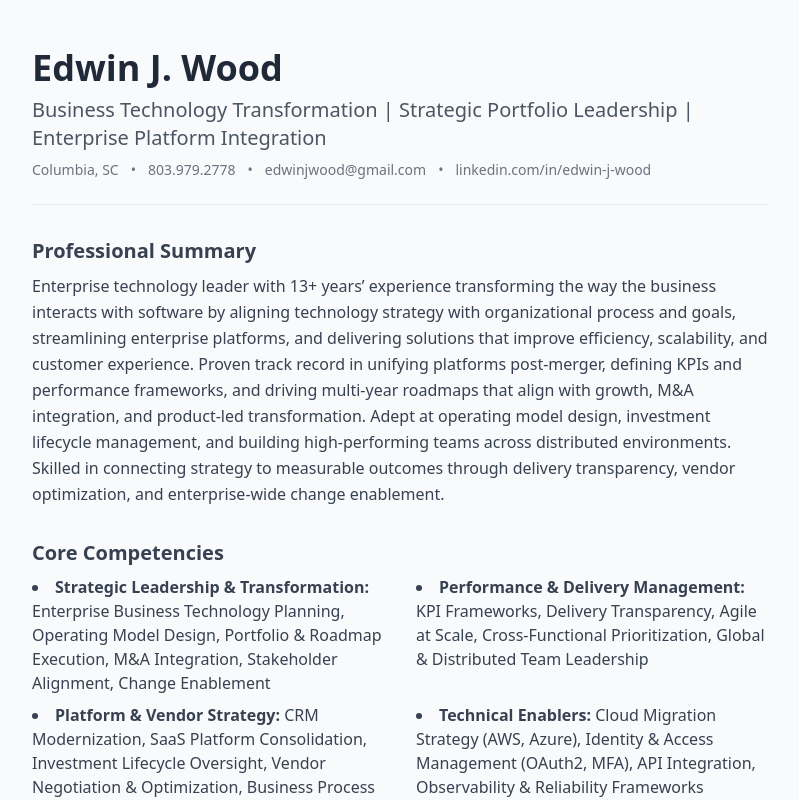
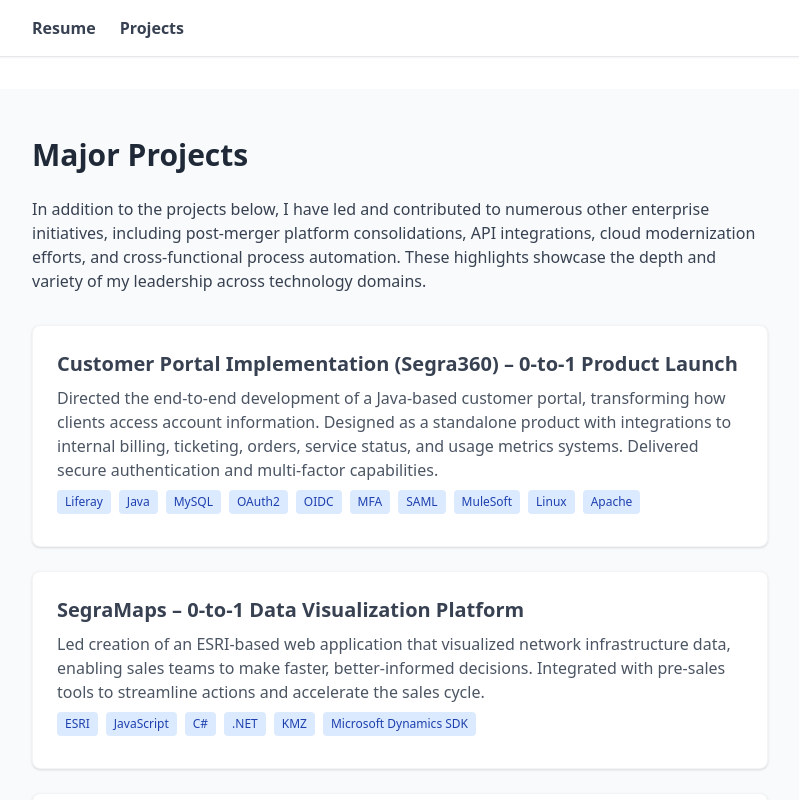
Before and after one commit to edwinjwood/portfolio-builder, a React (Vite) app: page /projects in a window 1280 px wide. Shown: the top 800 px of the page, without its empty margins (240-1039 px from the left). Built offline with nearby package versions, Linux system fonts and the light colour scheme.

Commit message:
added project page

```diff
--- a/package.json
+++ b/package.json
@@ -11,7 +11,8 @@
   },
   "dependencies": {
     "react": "^19.1.1",
-    "react-dom": "^19.1.1"
+    "react-dom": "^19.1.1",
+    "react-router-dom": "^7.8.0"
   },
   "devDependencies": {
     "@eslint/js": "^9.33.0",
--- a/src/App.jsx
+++ b/src/App.jsx
@@ -1,6 +1,10 @@
+
 import './App.css';
+import { BrowserRouter as Router, Routes, Route, Link } from 'react-router-dom';
+import Projects from './Projects';
 
-function App() {
+
+function Resume() {
   return (
     <main className="bg-gray-50 min-h-screen font-sans text-gray-900">
       <div className="max-w-3xl mx-auto py-12 px-4">
@@ -23,7 +27,9 @@
         <section className="mb-8">
           <h3 className="text-xl font-semibold text-gray-700 mb-2">Professional Summary</h3>
           <p className="text-gray-700 leading-relaxed">
-            Enterprise technology leader with 13+ years’ experience transforming the way the business interacts with software by aligning technology strategy with organizational process and goals, streamlining enterprise platforms, and delivering solutions that improve efficiency, scalability, and customer experience. Proven track record in unifying platforms post-merger, defining KPIs and performance frameworks, and driving multi-year roadmaps that align with growth, M&A integration, and product-led transformation. Adept at operating model design, investment lifecycle management, and building high-performing teams across distributed environments. Skilled in connecting strategy to measurable outcomes through delivery transparency, vendor optimization, and enterprise-wide change enablement.
+            Enterprise technology leader with 13+ years’ experience transforming how businesses interact with software by aligning technology strategy with organizational goals, streamlining enterprise platforms, and delivering solutions that drive efficiency, scalability, and exceptional customer experiences. Proven track record in unifying platforms post-merger, defining KPIs and performance frameworks, and leading multi-year roadmaps aligned with growth, M&A integration, and product-led transformation. Skilled in operating model design, investment lifecycle management, and building high-performing distributed teams. Adept at translating strategy into measurable outcomes through delivery transparency, vendor optimization, and enterprise-wide change enablement.
+
+
           </p>
         </section>
 
@@ -78,4 +84,21 @@
   );
 }
 
+function App() {
+  return (
+    <Router>
+      <nav className="bg-white border-b shadow-sm py-4 mb-8">
+        <div className="max-w-3xl mx-auto flex gap-6 px-4">
+          <Link to="/" className="text-gray-700 font-semibold hover:text-blue-600 transition">Resume</Link>
+          <Link to="/projects" className="text-gray-700 font-semibold hover:text-blue-600 transition">Projects</Link>
+        </div>
+      </nav>
+      <Routes>
+        <Route path="/" element={<Resume />} />
+        <Route path="/projects" element={<Projects />} />
+      </Routes>
+    </Router>
+  );
+}
+
 export default App;
--- /dev/null
+++ b/src/Projects.jsx
@@ -0,0 +1,65 @@
+import React from "react";
+
+const projects = [
+  {
+    title: "Customer Portal Implementation (Segra360) – 0-to-1 Product Launch",
+    description: "Directed the end-to-end development of a Java-based customer portal, transforming how clients access account information. Designed as a standalone product with integrations to internal billing, ticketing, orders, service status, and usage metrics systems. Delivered secure authentication and multi-factor capabilities.",
+    tech: ["Liferay", "Java", "MySQL", "OAuth2", "OIDC", "MFA", "SAML", "MuleSoft", "Linux", "Apache"],
+  },
+  {
+    title: "SegraMaps – 0-to-1 Data Visualization Platform",
+    description: "Led creation of an ESRI-based web application that visualized network infrastructure data, enabling sales teams to make faster, better-informed decisions. Integrated with pre-sales tools to streamline actions and accelerate the sales cycle.",
+    tech: ["ESRI", "JavaScript", "C#", ".NET", "KMZ", "Microsoft Dynamics SDK"],
+  },
+  {
+    title: "Business Proposal Application – 0-to-1 Product Launch",
+    description: "Oversaw full lifecycle of a C#/.NET application allowing sales teams to create branded, board-ready proposals. Collaborated closely with marketing and sales to deliver a polished, user-friendly interface.",
+    tech: ["C#", ".NET", "JavaScript", "HTML", "CSS"],
+  },
+  {
+    title: "Salesforce to Microsoft Dynamics Migration",
+    description: "Led migration project driven by M&A activity, translating company processes into Dynamics and managing the complete data migration of active deals. Directed change management across affected teams.",
+    tech: ["Tibco Scribe", "C#", ".NET", "Microsoft Dynamics SDK"],
+  },
+  {
+    title: "Workflow Engine & Deal Economics in Microsoft Dynamics",
+    description: "Designed and implemented a workflow engine to digitize deal approval processes previously managed via spreadsheets. Integrated deal economics as approval metrics, reducing errors and improving decision speed.",
+    tech: ["C#", ".NET", "Microsoft Dynamics SDK"],
+  },
+  {
+    title: "Microsoft Dynamics On-Premises to Cloud Migration",
+    description: "Managed the full transition to cloud for cost reduction, scalability, security, and efficiency. Included modernization of legacy code, secure data migration, Azure integration, and adoption of Power Apps. Led change management across multiple departments.",
+    tech: ["Azure Power Apps (Functions, Service Bus)", "C#", ".NET", "KingswaySoft", "Azure AD"],
+  },
+  {
+    title: "Liferay to ServiceNow Customer Portal Migration",
+    description: "Oversaw vendor and internal team delivery of a redesigned customer portal within ServiceNow, enabling full in-house control over design and functionality. Migrated all capabilities from the legacy Liferay platform.",
+    tech: ["Java", "JavaScript", "MuleSoft", "ServiceNow Integrations"],
+  },
+];
+
+export default function Projects() {
+  return (
+    <main className="bg-gray-50 min-h-screen font-sans text-gray-900">
+      <div className="max-w-3xl mx-auto py-12 px-4">
+        <h1 className="text-3xl font-bold mb-6 text-gray-800">Major Projects</h1>
+        <p className="mb-8 text-gray-700">
+          In addition to the projects below, I have led and contributed to numerous other enterprise initiatives, including post-merger platform consolidations, API integrations, cloud modernization efforts, and cross-functional process automation. These highlights showcase the depth and variety of my leadership across technology domains.
+        </p>
+        <div className="grid gap-6">
+          {projects.map((project, idx) => (
+            <div key={idx} className="bg-white rounded-lg shadow p-6 border border-gray-100">
+              <h2 className="text-xl font-semibold text-gray-700 mb-2">{project.title}</h2>
+              <p className="text-gray-600 mb-2">{project.description}</p>
+              <div className="flex flex-wrap gap-2 mb-2">
+                {project.tech.map((t) => (
+                  <span key={t} className="bg-blue-100 text-blue-800 text-xs px-2 py-1 rounded">{t}</span>
+                ))}
+              </div>
+            </div>
+          ))}
+        </div>
+      </div>
+    </main>
+  );
+}
```
Also changed, not shown: 1 other file (tests, documents, lock files or other folders).
